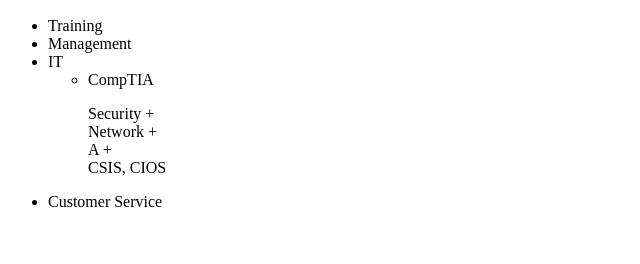
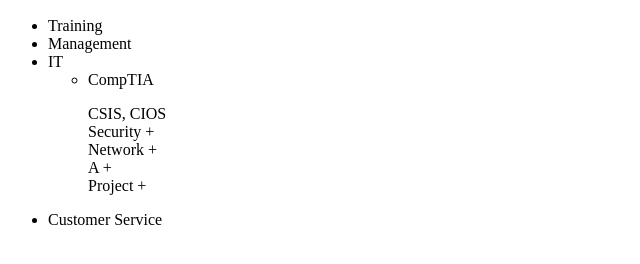
Before and after one commit to bsj6157/html-portfolio, a plain HTML site: page Skills.html in a window 1280 px wide. Shown: the part 38-302 px from the top of the page, without its empty margins (0-640 px from the left). Drawn offline with Linux system fonts and the light colour scheme.

Commit message:
Update Skills.html

```diff
--- a/Skills.html
+++ b/Skills.html
@@ -16,10 +16,12 @@
 <li>IT</li>
    <ul>
        <li>CompTIA</li>
-       <p>Security + <br/>
+       <p> CSIS, CIOS<br/>
+           Security + <br/>
            Network + <br/>
            A + <br/>
-           CSIS, CIOS
+           Project +
+
 
        </p>
                 </ul>
```
